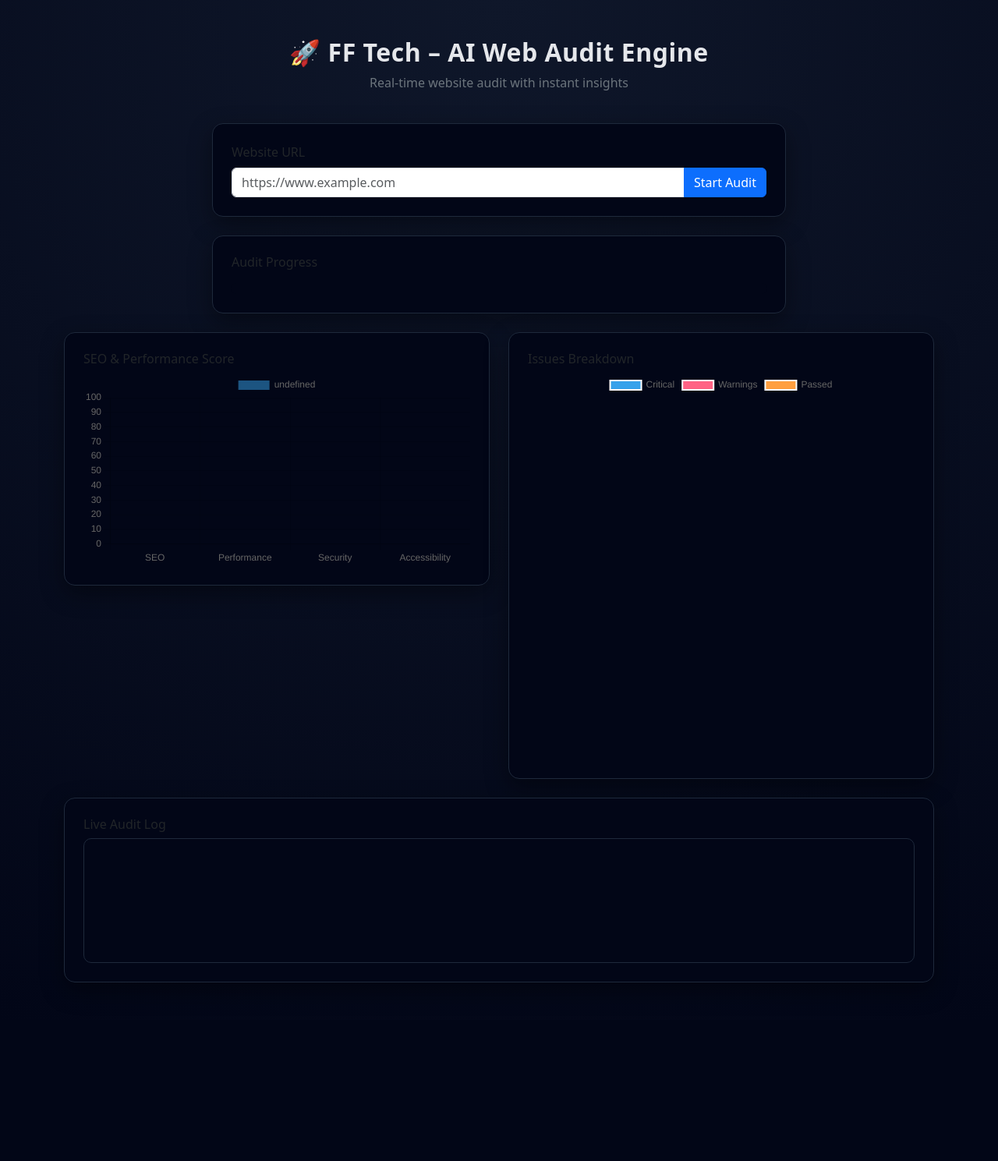
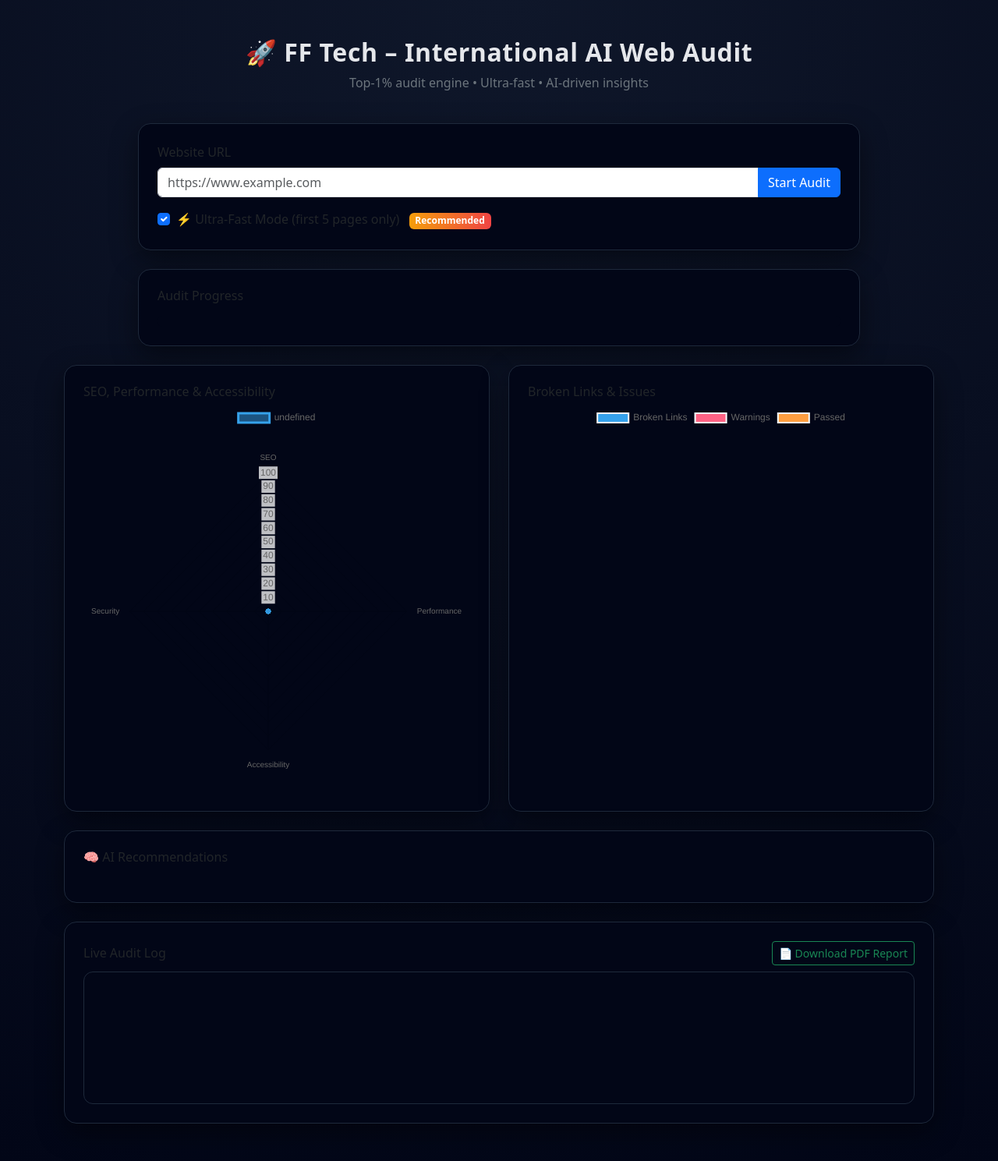
Before and after one commit to Swalehjamshaid/Jinnat.com, a FastAPI app: page / in a window 1280 px wide. Shown: the whole page at 78% size. Before the commit the page ends 1260 px from the top, so only its background shows below. Run offline with FastAPI, Linux system fonts and the light colour scheme.

Commit message:
Update index.html

```diff
--- a/fftech-ai-website-audit-saas-railway-ready/app/templates/index.html
+++ b/fftech-ai-website-audit-saas-railway-ready/app/templates/index.html
@@ -3,7 +3,7 @@
 <head>
   <meta charset="UTF-8" />
   <meta name="viewport" content="width=device-width, initial-scale=1.0" />
-  <title>Web Audit Dashboard</title>
+  <title>FF Tech – World-Class AI Web Audit</title>
 
   <!-- Bootstrap -->
   <link href="https://cdn.jsdelivr.net/npm/bootstrap@5.3.2/dist/css/bootstrap.min.css" rel="stylesheet">
@@ -20,12 +20,12 @@
     .card {
       background: #020617;
       border: 1px solid #1e293b;
-      border-radius: 14px;
-      box-shadow: 0 10px 30px rgba(0,0,0,0.4);
+      border-radius: 16px;
+      box-shadow: 0 12px 35px rgba(0,0,0,0.45);
     }
     .audit-title {
-      font-weight: 700;
-      letter-spacing: 0.5px;
+      font-weight: 800;
+      letter-spacing: 0.6px;
     }
     .progress {
       height: 14px;
@@ -37,13 +37,16 @@
     .log-box {
       background: #020617;
       border: 1px solid #1e293b;
-      border-radius: 10px;
+      border-radius: 12px;
       padding: 12px;
-      height: 160px;
+      height: 170px;
       overflow-y: auto;
       font-family: monospace;
       font-size: 0.85rem;
       color: #22c55e;
+    }
+    .badge-fast {
+      background: linear-gradient(90deg,#f59e0b,#ef4444);
     }
   </style>
 </head>
@@ -51,21 +54,30 @@
 
 <div class="container py-5">
 
+  <!-- Header -->
   <div class="row mb-4">
     <div class="col text-center">
-      <h2 class="audit-title">🚀 FF Tech – AI Web Audit Engine</h2>
-      <p class="text-secondary">Real-time website audit with instant insights</p>
+      <h2 class="audit-title">🚀 FF Tech – International AI Web Audit</h2>
+      <p class="text-secondary">Top-1% audit engine • Ultra-fast • AI-driven insights</p>
     </div>
   </div>
 
-  <!-- URL Input -->
+  <!-- URL + Controls -->
   <div class="row mb-4">
-    <div class="col-lg-8 mx-auto">
+    <div class="col-lg-10 mx-auto">
       <div class="card p-4">
         <label class="form-label">Website URL</label>
-        <div class="input-group">
+        <div class="input-group mb-3">
           <input id="urlInput" class="form-control" placeholder="https://www.example.com" />
           <button class="btn btn-primary" onclick="startAudit()">Start Audit</button>
+        </div>
+
+        <div class="form-check">
+          <input class="form-check-input" type="checkbox" id="fastMode" checked>
+          <label class="form-check-label">
+            ⚡ Ultra-Fast Mode (first 5 pages only)
+            <span class="badge badge-fast ms-2">Recommended</span>
+          </label>
         </div>
       </div>
     </div>
@@ -73,7 +85,7 @@
 
   <!-- Progress -->
   <div class="row mb-4">
-    <div class="col-lg-8 mx-auto">
+    <div class="col-lg-10 mx-auto">
       <div class="card p-4">
         <h6>Audit Progress</h6>
         <div class="progress mt-2">
@@ -87,23 +99,36 @@
   <div class="row g-4">
     <div class="col-lg-6">
       <div class="card p-4">
-        <h6>SEO & Performance Score</h6>
+        <h6>SEO, Performance & Accessibility</h6>
         <canvas id="scoreChart"></canvas>
       </div>
     </div>
     <div class="col-lg-6">
       <div class="card p-4">
-        <h6>Issues Breakdown</h6>
+        <h6>Broken Links & Issues</h6>
         <canvas id="issueChart"></canvas>
       </div>
     </div>
   </div>
 
-  <!-- Logs -->
+  <!-- AI Recommendations -->
   <div class="row mt-4">
     <div class="col-lg-12">
       <div class="card p-4">
-        <h6>Live Audit Log</h6>
+        <h6>🧠 AI Recommendations</h6>
+        <ul id="aiTips" class="text-secondary"></ul>
+      </div>
+    </div>
+  </div>
+
+  <!-- Logs + PDF -->
+  <div class="row mt-4">
+    <div class="col-lg-12">
+      <div class="card p-4">
+        <div class="d-flex justify-content-between align-items-center mb-2">
+          <h6 class="mb-0">Live Audit Log</h6>
+          <button class="btn btn-outline-success btn-sm" onclick="downloadPDF()">📄 Download PDF Report</button>
+        </div>
         <div id="logBox" class="log-box"></div>
       </div>
     </div>
@@ -115,28 +140,40 @@
 let ws;
 
 const scoreChart = new Chart(document.getElementById('scoreChart'), {
-  type: 'bar',
+  type: 'radar',
   data: {
-    labels: ['SEO', 'Performance', 'Security', 'Accessibility'],
-    datasets: [{ data: [0,0,0,0] }]
+    labels: ['SEO', 'Performance', 'Accessibility', 'Security'],
+    datasets: [{
+      data: [0,0,0,0],
+      fill: true
+    }]
   },
-  options: { scales: { y: { min: 0, max: 100 } } }
+  options: { scales: { r: { min: 0, max: 100 } } }
 });
 
 const issueChart = new Chart(document.getElementById('issueChart'), {
   type: 'doughnut',
   data: {
-    labels: ['Critical', 'Warnings', 'Passed'],
+    labels: ['Broken Links', 'Warnings', 'Passed'],
     datasets: [{ data: [0,0,0] }]
   }
 });
 
+function log(msg) {
+  const box = document.getElementById('logBox');
+  box.innerHTML += msg + '<br>';
+  box.scrollTop = box.scrollHeight;
+}
+
 function startAudit() {
   const url = document.getElementById('urlInput').value;
+  const fast = document.getElementById('fastMode').checked;
+
   document.getElementById('logBox').innerHTML = '';
+  document.getElementById('aiTips').innerHTML = '';
   document.getElementById('progressBar').style.width = '0%';
 
-  ws = new WebSocket(`ws://${location.host}/ws/audit-progress?url=${encodeURIComponent(url)}`);
+  ws = new WebSocket(`ws://${location.host}/ws/audit-progress?url=${encodeURIComponent(url)}&fast=${fast}`);
 
   ws.onmessage = (event) => {
     const data = JSON.parse(event.data);
@@ -145,9 +182,7 @@ function startAudit() {
       document.getElementById('progressBar').style.width = data.progress + '%';
     }
 
-    if (data.log) {
-      document.getElementById('logBox').innerHTML += data.log + '<br>';
-    }
+    if (data.log) log(data.log);
 
     if (data.scores) {
       scoreChart.data.datasets[0].data = data.scores;
@@ -158,7 +193,19 @@ function startAudit() {
       issueChart.data.datasets[0].data = data.issues;
       issueChart.update();
     }
+
+    if (data.ai_recommendations) {
+      const ul = document.getElementById('aiTips');
+      ul.innerHTML = '';
+      data.ai_recommendations.forEach(tip => {
+        ul.innerHTML += `<li>${tip}</li>`;
+      });
+    }
   };
+}
+
+function downloadPDF() {
+  window.open('/audit/report/pdf', '_blank');
 }
 </script>
 
```
